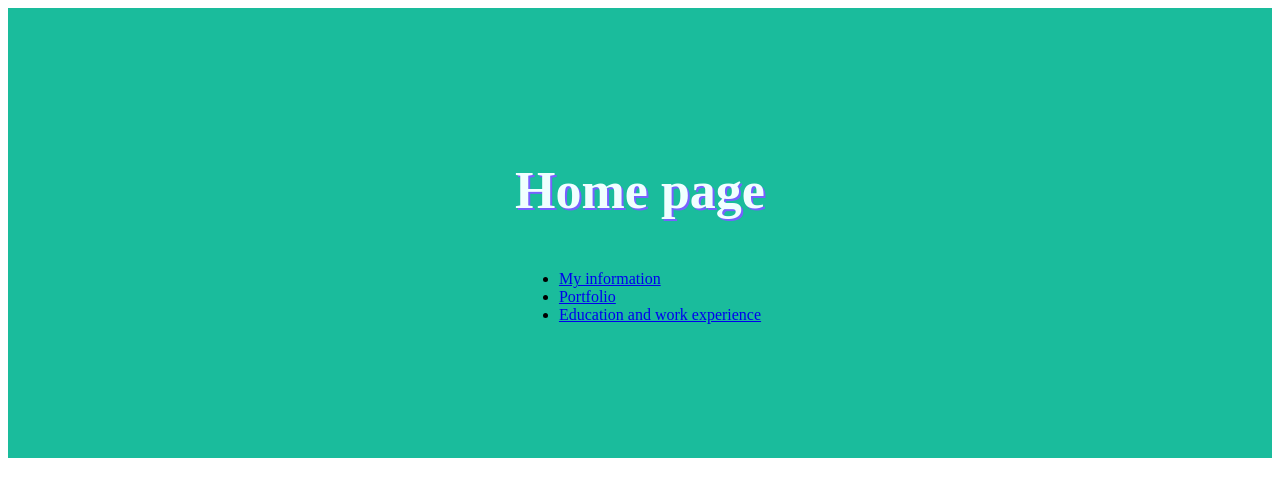
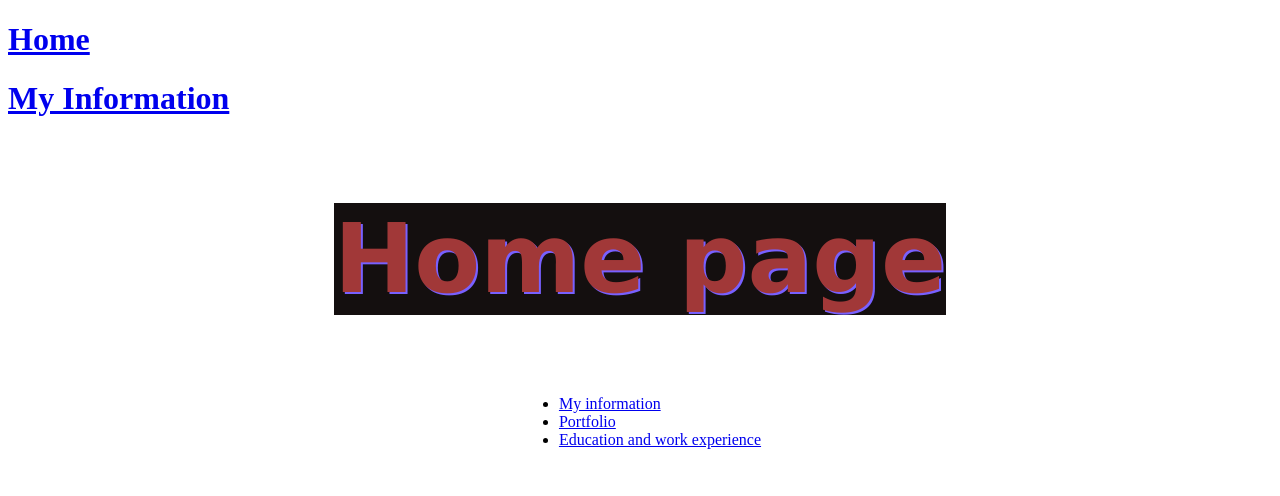
Before and after one commit to MrBrowniee/portfolio, a React (Create React App) app: page / in a window 1280 px wide. Shown: the top 496 px of the page. Built offline with nearby package versions, Linux system fonts and the light colour scheme.

Commit message:
background

```diff
--- a/src/App.tsx
+++ b/src/App.tsx
@@ -1,5 +1,7 @@
 import React from 'react'
+import Footer from './components/footer/footer';
 import Homepage from './components/homepage/homepage';
+import Navbar from './components/navbar/navbar';
 
 const App: React.FC = () => {
   return (
--- a/src/components/homepage/homepage.module.scss
+++ b/src/components/homepage/homepage.module.scss
@@ -1,17 +1,19 @@
 .container {
     width: 100%;
-    height: 450px;
-    background: #1abc9c;
+    height: 45%;
     display: flex;
     flex-direction: column;
     justify-content: center;
     align-items: center;
 
     h1 {
-      font-size: 52px;
-      color: azure;
+      font-size: 600%;
+      color: rgb(161, 56, 56);
       text-shadow: 2px 2px #7860ff;
+      font-family: Verdana, Geneva, Tahoma, sans-serif;
+      background-color: rgb(20, 15, 15);
     }
+
 
     p {
       font-weight: 700;
--- a/src/components/navbar/navbar.module.scss
+++ b/src/components/navbar/navbar.module.scss
@@ -1,9 +1,5 @@
 .container {
     width: 100%;
-    height: 50%;
-    background: #1abc9c;
-    display: flex;
-    flex-direction: column;
-    align-items: left;
-    padding: 0%;
+    height: 20%;
+    align-items: right;
   }
--- a/src/components/navbar/navbar.tsx
+++ b/src/components/navbar/navbar.tsx
@@ -9,9 +9,10 @@ type NavbarProps = {
 const Navbar: React.FC<NavbarProps> = () => {
   return (
     <div className={styles.container}>
-      <Link to="/">Home</Link>
-      <Link to="info">My Information</Link>
-  </div>
+      <h1><Link to="/">Home</Link></h1>
+      <h1><Link to="main">My Information</Link></h1>
+    </div>
+
   )
 }
 
--- a/src/index.module.scss
+++ b/src/index.module.scss
@@ -1,3 +1,4 @@
 body {
     margin: 0;
+    background: red;
 }
--- a/src/index.tsx
+++ b/src/index.tsx
@@ -9,6 +9,8 @@ import {
 } from "react-router-dom";
 import Homepage from './components/homepage/homepage';
 import styles from './index.module.scss'
+import Navbar from './components/navbar/navbar';
+
 
 const root = ReactDOM.createRoot(
   document.getElementById('root') as HTMLElement
@@ -16,6 +18,7 @@ const root = ReactDOM.createRoot(
 root.render(
   <React.StrictMode>
     <BrowserRouter>
+    <Navbar></Navbar>
       <Routes>
         <Route path='/' element={<App />}></Route>
         <Route path='home' element={<Homepage />} />
```
